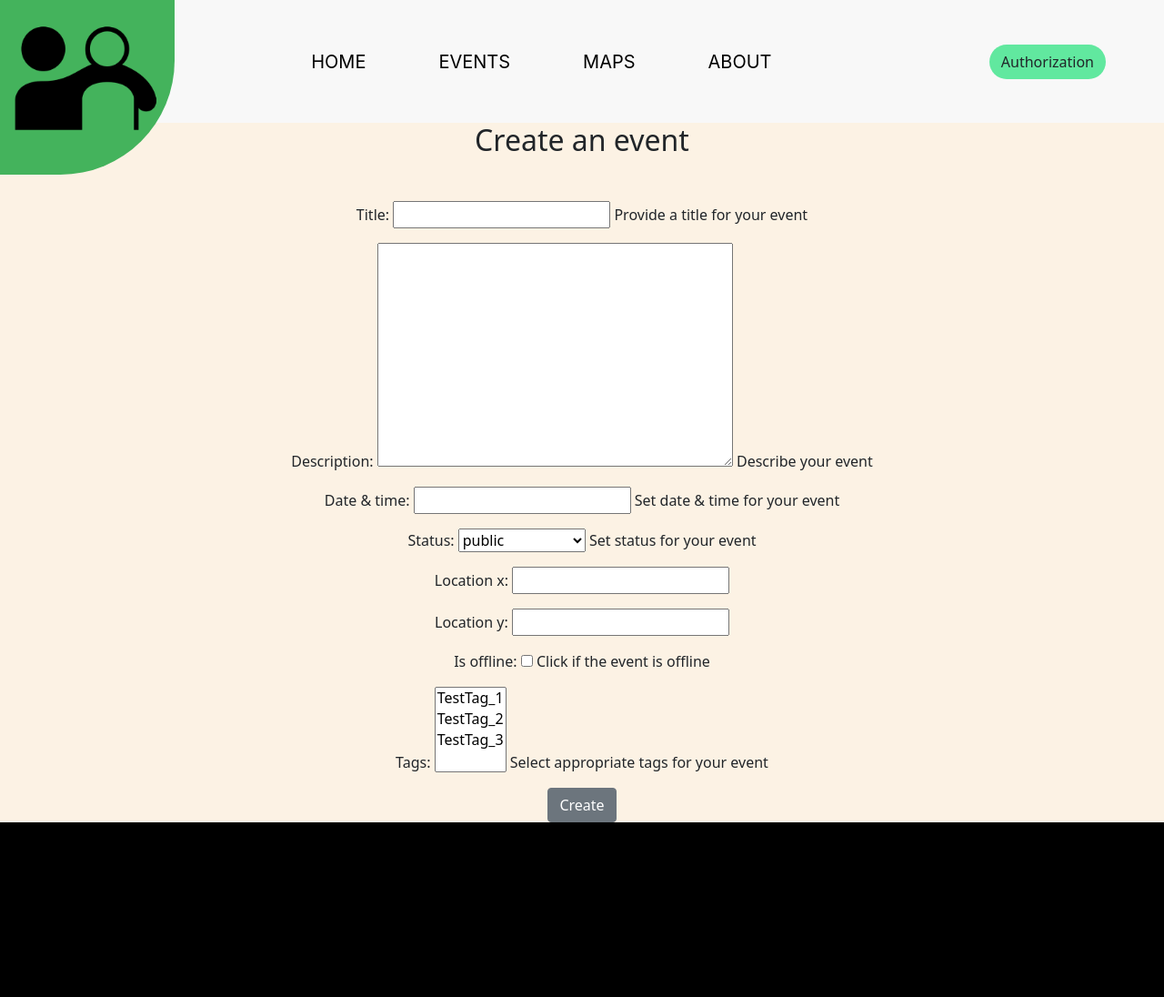
After one commit to mge410/eventbe, a Django app: page /events/create_event/ in a window 1280 px wide. The commit adds this page. Shown: the whole page at 91% size. Run offline with Django 3.2, Linux system fonts and the light colour scheme; a user stored in the database is signed in; data comes from the database, SQL or seed files in the repository; some libraries are stand-ins or nearby versions.

Commit message:
create: eventcreate form endpoint

```diff
--- a/eventbe/events/forms.py
+++ b/eventbe/events/forms.py
@@ -11,6 +11,8 @@ class EventCreateUpdateForm(django.forms.ModelForm):
             events.models.Event.description.field.name,
             events.models.Event.date.field.name,
             events.models.Event.status.field.name,
+            events.models.Event.location_x.field.name,
+            events.models.Event.location_y.field.name,
             events.models.Event.is_offline.field.name,
             events.models.Event.tags.field.name,
         ]
--- a/eventbe/events/models.py
+++ b/eventbe/events/models.py
@@ -46,15 +46,18 @@ class Event(django.db.models.Model):
         _('title'),
         max_length=40,
         blank=False,
+        help_text=_('Provide a title for your event'),
     )
     description = django.db.models.TextField(
         _('description'),
         max_length=300,
         blank=False,
+        help_text=_('Describe your event'),
     )
     date = django.db.models.DateTimeField(
         _('date & time'),
         blank=False,
+        help_text=_('Set date & time for your event'),
     )
     location_x = django.db.models.FloatField(
         _('location x'),
@@ -68,8 +71,8 @@ class Event(django.db.models.Model):
         _('status'),
         default=Status.public,
         choices=Status.choices,
-        help_text=_('Event Status'),
         max_length=8,
+        help_text=_('Set status for your event'),
     )
     created_at = django.db.models.DateField(
         _('created at'),
@@ -78,6 +81,7 @@ class Event(django.db.models.Model):
     is_offline = django.db.models.BooleanField(
         _('is offline'),
         default=False,
+        help_text=_('Click if the event is offline'),
     )
     is_active = django.db.models.BooleanField(
         _('is active'),
@@ -92,7 +96,11 @@ class Event(django.db.models.Model):
         default=False,
     )
 
-    tags = django.db.models.ManyToManyField(Tag)
+    tags = django.db.models.ManyToManyField(
+        to=Tag,
+        related_name='tags',
+        help_text=_('Select appropriate tags for your event'),
+    )
 
     organizer = django.db.models.ForeignKey(
         users.models.User,
@@ -170,7 +178,7 @@ class EventComment(django.db.models.Model):
     author = django.db.models.ForeignKey(
         users.models.User,
         on_delete=django.db.models.CASCADE,
-        help_text=_('comment author'),
+        help_text=_('Comment author'),
     )
 
     message = django.db.models.TextField(
@@ -178,14 +186,14 @@ class EventComment(django.db.models.Model):
         max_length=100,
         blank=False,
         null=False,
-        help_text=_('Write the comment here'),
+        help_text=_('Your comment'),
     )
 
     event = django.db.models.ForeignKey(
         Event,
         on_delete=django.db.models.CASCADE,
         verbose_name='comment',
-        help_text=_('comment'),
+        help_text=_('commented event'),
     )
 
     class Meta:
--- a/eventbe/events/urls.py
+++ b/eventbe/events/urls.py
@@ -1,3 +1,4 @@
+from django.contrib.auth.decorators import login_required
 from django.urls import path
 
 import events.views
@@ -5,4 +6,9 @@ import events.views
 app_name = 'events'
 urlpatterns = [
     path('', events.views.EventsListView.as_view(), name='events_list'),
+    path(
+        'create_event/',
+        login_required(events.views.EventCreateView.as_view()),
+        name='create_event',
+    ),
 ]
--- a/eventbe/events/views.py
+++ b/eventbe/events/views.py
@@ -1,3 +1,4 @@
+import django.contrib.messages as messages
 import django.db.models
 import django.urls
 import django.views.generic
@@ -43,11 +44,20 @@ class EventCreateView(django.views.generic.CreateView):
     form_class = events.forms.EventCreateUpdateForm
 
     def form_valid(self, form):
-        form.save()
+        creator = self.request.user
+        event = form.save(commit=False)
+        event.organizer = creator
+        event.save()
+        # send mail
         return super().form_valid(form)
 
     def get_success_url(self, *args, **kwargs) -> str:
-        return django.urls.reverse('event:successfullycreated')
+        messages.add_message(
+            self.request,
+            messages.SUCCESS,
+            'The event is successfully created',
+        )
+        return django.urls.reverse('events:events_list')
 
 
 class EventUpdateView(django.views.generic.UpdateView):
@@ -57,7 +67,13 @@ class EventUpdateView(django.views.generic.UpdateView):
 
     def form_valid(self, form):
         form.save()
+        # send mail
         return super().form_valid(form)
 
     def get_success_url(self, *args, **kwargs) -> str:
-        return django.urls.reverse('event:successfullycreated')
+        messages.add_message(
+            self.request,
+            messages.SUCCESS,
+            'The event is successfully updated',
+        )
+        return django.urls.reverse('events:events_list')
--- /dev/null
+++ b/eventbe/templates/events/create_event.html
@@ -0,0 +1,28 @@
+{% extends 'layouts/base.html' %}
+{% load static %}
+{% load i18n %}
+
+{% block title %}
+<title>{% translate "Create Event " %}</title>
+{% endblock %}
+
+{% block content %}
+<div class="container text-center">
+  <h2 class="mb-5">{% translate "Create an event " %}</h2>
+  {% if messages %}
+    <ul class="messages">
+    {% for message in messages %}
+        <p>{{ message }}</p>
+    {% endfor %}
+    </ul>
+  {% else %}
+    <form method="post">
+      {% csrf_token %}
+      <ul class="list-group list-group-flush">
+        {{ form.as_p }}
+      </ul>
+      <input type="submit" value={% translate "Create " %} class="btn btn-secondary">
+    </form>
+  {% endif %}
+</div>
+{% endblock %}
--- a/eventbe/templates/layouts/base.html
+++ b/eventbe/templates/layouts/base.html
@@ -18,7 +18,7 @@
     {% include 'includes/header.html' %}
     <main class="main">
       {% block content %}
-      <h3 class="text-center">{% translate "Content didn't load "%} =(</h3>
+      <h3 class="text-center">{% translate "Content didn't get loaded "%} =(</h3>
       {% endblock %}
     </main>
     {% include 'includes/footer.html' %}
```
Also changed, not shown: eventbe/events/migrations/0008_auto_20230415_1656.py (added), eventbe/events/migrations/0009_alter_event_tags.py (added), eventbe/feedback/migrations/0002_alter_feedback_options.py (added), eventbe/templates/events/successfully_changed.html (added), eventbe/templates/events/update_event.html (added).
